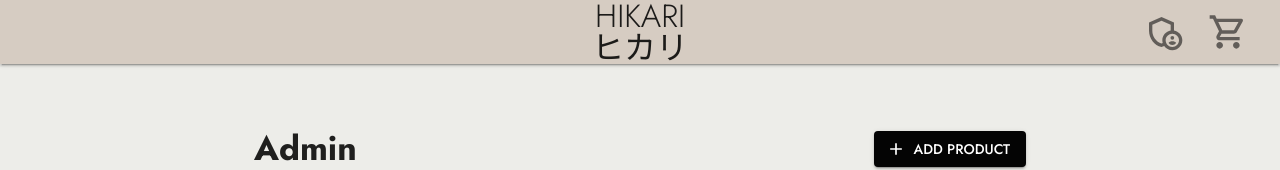
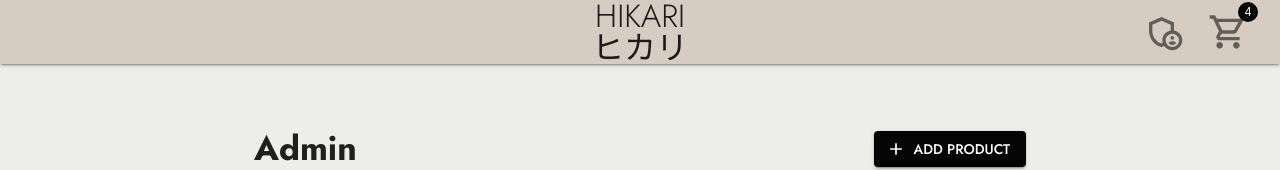
Before and after one commit to Peter-WebDev/hikari-webshop, a Next.js app: page /admin in a window 1280 px wide. Shown: the top 170 px of the page. Built offline with nearby package versions, Linux system fonts and the light colour scheme; no server answers; the database is empty; what @mui/material-nextjs would draw is missing.

Commit message:
added badge

```diff
--- a/app/components/layout/header.tsx
+++ b/app/components/layout/header.tsx
@@ -4,6 +4,7 @@ import AdminPanelSettingsOutlinedIcon from "@mui/icons-material/AdminPanelSettin
 import ShoppingCartOutlinedIcon from "@mui/icons-material/ShoppingCartOutlined";
 import {
   AppBar,
+  Badge,
   Box,
   IconButton,
   Link,
@@ -75,12 +76,18 @@ const Header: React.FC = () => {
               </IconButton>
             </Link>
 
-            <IconButton aria-label="Cart" data-cy="open-cart-sidebar" onClick={toggleSidebar}>
-              <ShoppingCartOutlinedIcon
-                sx={{
-                  fontSize: { md: "2.5rem", sm: "2rem", xs: "1.8rem" },
-                }}
-              />
+            <IconButton
+              aria-label="Cart"
+              data-cy="open-cart-sidebar"
+              onClick={toggleSidebar}
+            >
+              <Badge badgeContent={4} color="secondary">
+                <ShoppingCartOutlinedIcon
+                  sx={{
+                    fontSize: { md: "2.5rem", sm: "2rem", xs: "1.8rem" },
+                  }}
+                />
+              </Badge>
             </IconButton>
           </Box>
         </Toolbar>
```
